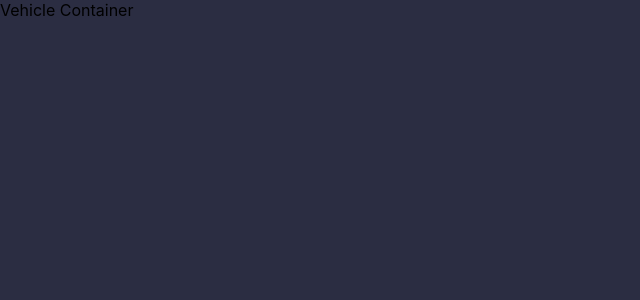
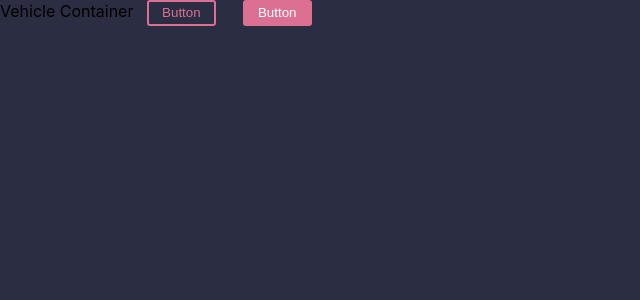
Before and after one commit to dkersten/vehicle-tracker-fe, a React (Create React App) app: page /vehicles in a window 1280 px wide. Shown: the top 300 px of the page, without its empty margins (0-640 px from the left). Built offline with nearby package versions, Linux system fonts and the light colour scheme.

Commit message:
experimented with styled components

```diff
--- a/src/App.js
+++ b/src/App.js
@@ -1,65 +1,65 @@
 import React from 'react';
-import { Route, Switch, NavLink } from 'react-router-dom';
+import { Route, Switch } from 'react-router-dom';
 import './App.css';
-import { useState } from 'react';
+// import { useState } from 'react';
 import VehicleContainer from './containers/VehicleContainer.js';
 
 const App = () => {
 
-  const [carName, setCarName] = useState('')
-  const [carManufacturer, setCarManufacturer] = useState('')
-  const [carPrice, setCarPrice] = useState('')
-  const [carClass, setCarClass] = useState('')
-  const [carAvailability, setCarAvailability] = useState('')
+  // const [carName, setCarName] = useState('')
+  // const [carManufacturer, setCarManufacturer] = useState('')
+  // const [carPrice, setCarPrice] = useState('')
+  // const [carClass, setCarClass] = useState('')
+  // const [carAvailability, setCarAvailability] = useState('')
 
-  const handleNameChange = e => {
-    setCarName(e.target.value)
-  }
+  // const handleNameChange = e => {
+  //   setCarName(e.target.value)
+  // }
 
-  const handleManufacturerChange = e => {
-    setCarManufacturer(e.target.value)
-  }
+  // const handleManufacturerChange = e => {
+  //   setCarManufacturer(e.target.value)
+  // }
 
-  const handlePriceChange = e => {
-    setCarPrice(e.target.value)
-  }
+  // const handlePriceChange = e => {
+  //   setCarPrice(e.target.value)
+  // }
 
-  const handleClassChange = e => {
-    setCarClass(e.target.value)
-  }
+  // const handleClassChange = e => {
+  //   setCarClass(e.target.value)
+  // }
 
-  const handleAvailabilityChange = e => {
-    setCarAvailability(e.target.value)
-  }
+  // const handleAvailabilityChange = e => {
+  //   setCarAvailability(e.target.value)
+  // }
 
-  const handleSubmit = e => {
-    e.preventDefault()
+  // const handleSubmit = e => {
+  //   e.preventDefault()
 
-    console.log("submitting")
+  //   console.log("submitting")
 
-    fetch('http://localhost:3000/vehicles', {
-      method: "POST",
-      headers: {
-        "Content-Type": "application/json",
-        "Accept": "application/json"
-      },
-      body: JSON.stringify({
-        name: carName,
-        manufacturer: carManufacturer,
-        price: carPrice,
-        vclass: carClass,
-        availability: carAvailability
-      })
-    })
-      .then(resp => resp.json())
-      .then(() => {
-        setCarName('')
-        setCarManufacturer('')
-        setCarPrice('')
-        setCarClass('')
-        setCarAvailability('')
-      })
-  }
+  //   fetch('http://localhost:3000/vehicles', {
+  //     method: "POST",
+  //     headers: {
+  //       "Content-Type": "application/json",
+  //       "Accept": "application/json"
+  //     },
+  //     body: JSON.stringify({
+  //       name: carName,
+  //       manufacturer: carManufacturer,
+  //       price: carPrice,
+  //       vclass: carClass,
+  //       availability: carAvailability
+  //     })
+  //   })
+  //     .then(resp => resp.json())
+  //     .then(() => {
+  //       setCarName('')
+  //       setCarManufacturer('')
+  //       setCarPrice('')
+  //       setCarClass('')
+  //       setCarAvailability('')
+  //     })
+  // }
 
   return (
     <div>
--- a/src/containers/VehicleContainer.js
+++ b/src/containers/VehicleContainer.js
@@ -1,9 +1,27 @@
 import React from 'react';
+import styled, { css } from 'styled-components';
 
 const VehicleContainer = () => {
+    const Button = styled.button`
+        background: transparent;
+        border-radius: 3px;
+        border: 2px solid palevioletred;
+        color: palevioletred;
+        margin: 0 1em;
+        padding: 0.25em 1em;
+
+        ${props =>
+            props.primary &&
+            css`
+                background: palevioletred;
+                color: white;
+        `}
+    `
     return(
         <main>
             Vehicle Container
+            <Button>Button</Button>
+            <Button primary>Button</Button>
         </main>
     )
 }
```
